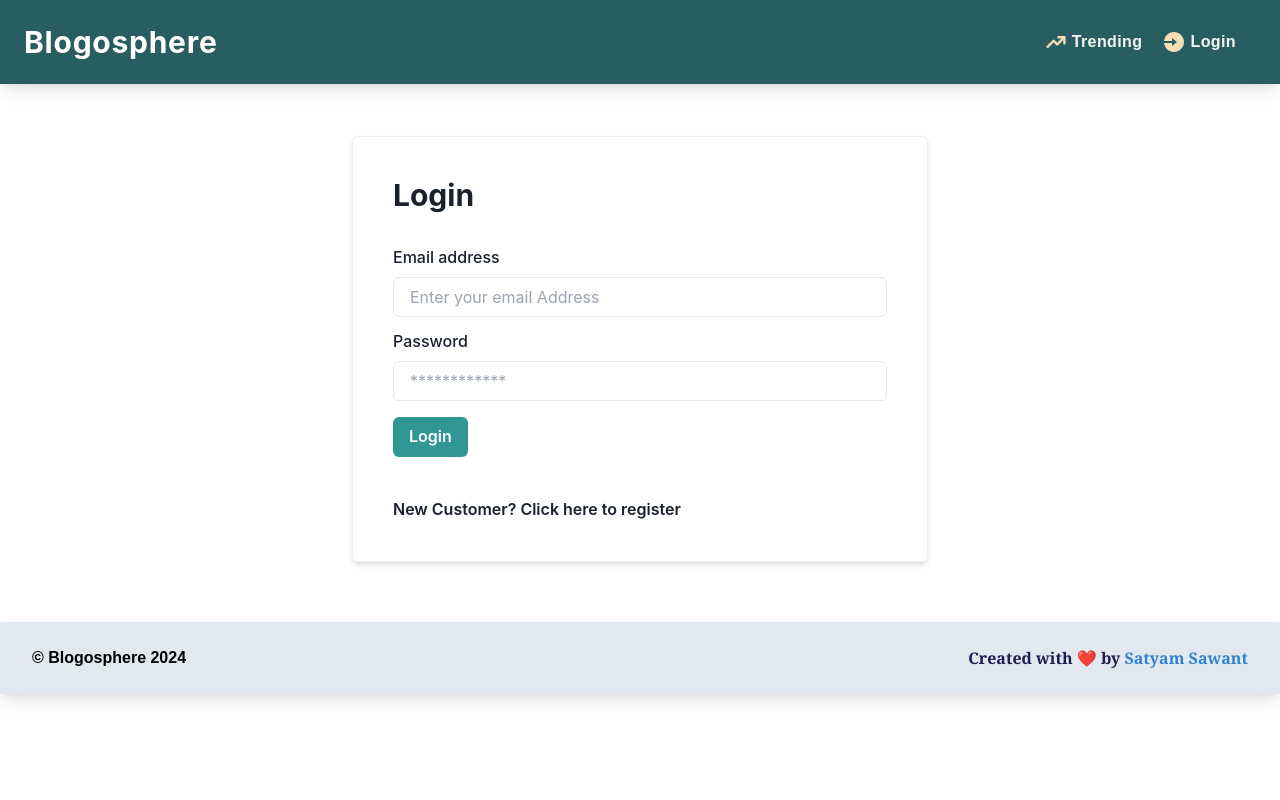
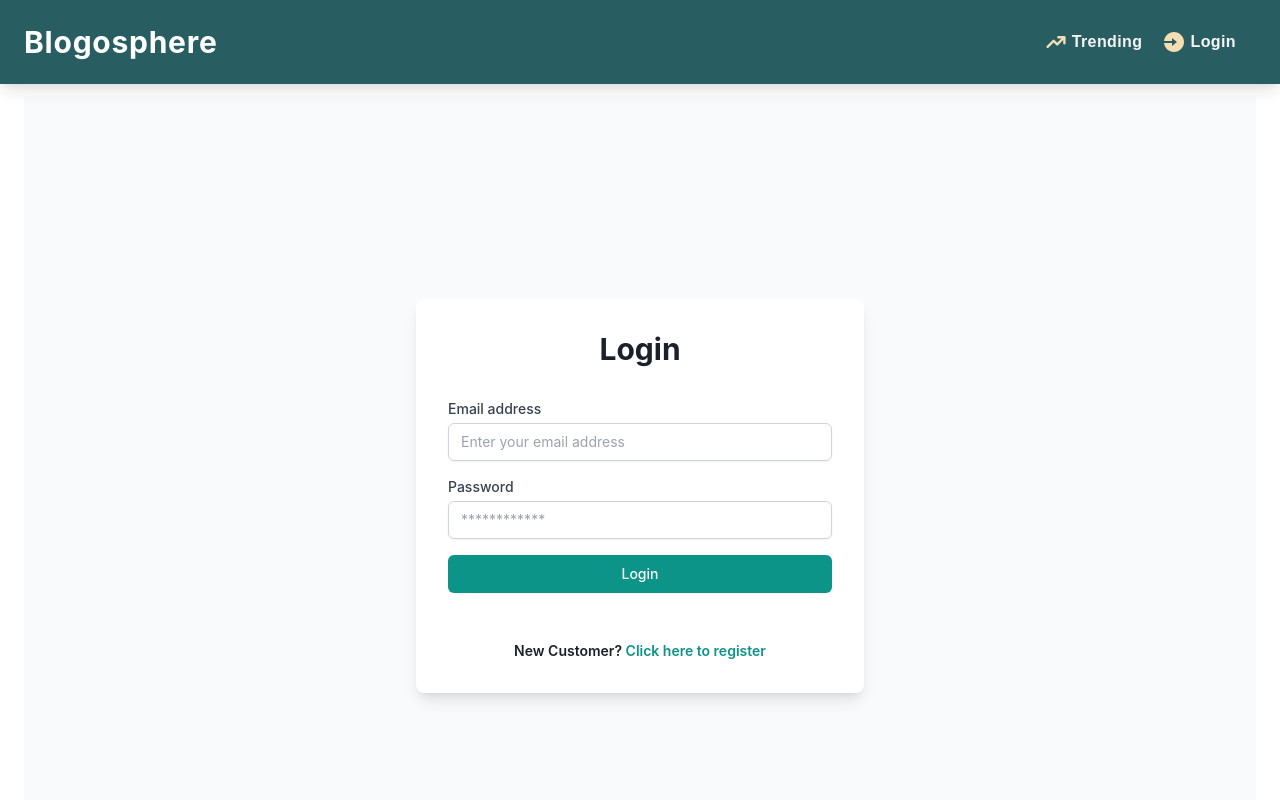
Before and after one commit to SatyamDevGenie/BlogoSphere, a React (Create React App) app in the folder frontend/: page /login in a window 1280 px wide. Shown: the top 800 px of the page. Built offline with nearby package versions, Linux system fonts and the light colour scheme.

Commit message:
add tailwind in login page

```diff
--- a/frontend/src/screens/LoginScreen.js
+++ b/frontend/src/screens/LoginScreen.js
@@ -1,14 +1,3 @@
-import {
-  Button,
-  Flex,
-  FormControl,
-  FormLabel,
-  Heading,
-  Input,
-  Link,
-  Spacer,
-  Text,
-} from "@chakra-ui/react";
 import { useEffect, useState } from "react";
 import { useDispatch, useSelector } from "react-redux";
 import {
@@ -19,7 +8,6 @@ import {
 import { ToastContainer, toast } from "react-toastify";
 import "react-toastify/dist/ReactToastify.css"; // Import CSS for styling
 import { login } from "../actions/userActions";
-import FormContainer from "../components/FormContainer";
 
 const LoginScreen = () => {
   const dispatch = useDispatch();
@@ -53,53 +41,70 @@ const LoginScreen = () => {
   }, [error]);
 
   return (
-    <Flex w="full" alignItems="center" justifyContent="center" py="5" mt="5">
-      <FormContainer>
-        <Heading as="h1" mb="8" fontSize="3xl">
-          Login
-        </Heading>
+    <div className="flex w-full items-center justify-center py-10 bg-gray-50 min-h-screen">
+      <div className="w-full max-w-md p-8 space-y-6 bg-white shadow-lg rounded-lg">
+        <h1 className="text-3xl font-bold text-center mb-8">Login</h1>
 
-        <form onSubmit={submitHandler}>
-          <FormControl id="email">
-            <FormLabel htmlFor="email">Email address</FormLabel>
-            <Input
+        <form onSubmit={submitHandler} className="space-y-4">
+          <div>
+            <label
+              htmlFor="email"
+              className="block text-sm font-medium text-gray-700"
+            >
+              Email address
+            </label>
+            <input
               id="email"
               type="email"
-              placeholder="Enter your email Address"
+              placeholder="Enter your email address"
               value={email}
               onChange={(e) => setEmail(e.target.value)}
+              className="mt-1 block w-full px-3 py-2 border border-gray-300 rounded-md shadow-sm focus:outline-none focus:ring-teal-500 focus:border-teal-500 sm:text-sm"
             />
-          </FormControl>
+          </div>
 
-          <Spacer h="3" />
-
-          <FormControl id="password">
-            <FormLabel htmlFor="password">Password</FormLabel>
-            <Input
+          <div>
+            <label
+              htmlFor="password"
+              className="block text-sm font-medium text-gray-700"
+            >
+              Password
+            </label>
+            <input
               id="password"
               type="password"
               placeholder="************"
               value={password}
               onChange={(e) => setPassword(e.target.value)}
+              className="mt-1 block w-full px-3 py-2 border border-gray-300 rounded-md shadow-sm focus:outline-none focus:ring-teal-500 focus:border-teal-500 sm:text-sm"
             />
-          </FormControl>
+          </div>
 
-          <Button type="submit" colorScheme="teal" mt="4" isLoading={loading}>
-            Login
-          </Button>
+          <div>
+            <button
+              type="submit"
+              className="w-full flex justify-center py-2 px-4 border border-transparent rounded-md shadow-sm text-sm font-medium text-white bg-teal-600 hover:bg-teal-700 focus:outline-none focus:ring-2 focus:ring-offset-2 focus:ring-teal-500"
+              disabled={loading}
+            >
+              {loading ? "Loading..." : "Login"}
+            </button>
+          </div>
         </form>
 
-        <Flex pt="10">
-          <Text fontWeight="semibold">
+        <div className="text-center pt-6">
+          <p className="text-sm font-semibold">
             New Customer?{" "}
-            <Link as={RouterLink} to="/register">
+            <RouterLink
+              to="/register"
+              className="text-teal-600 hover:text-teal-500"
+            >
               Click here to register
-            </Link>
-          </Text>
-        </Flex>
-      </FormContainer>
+            </RouterLink>
+          </p>
+        </div>
+      </div>
       <ToastContainer /> {/* Render the ToastContainer component */}
-    </Flex>
+    </div>
   );
 };
 
```
